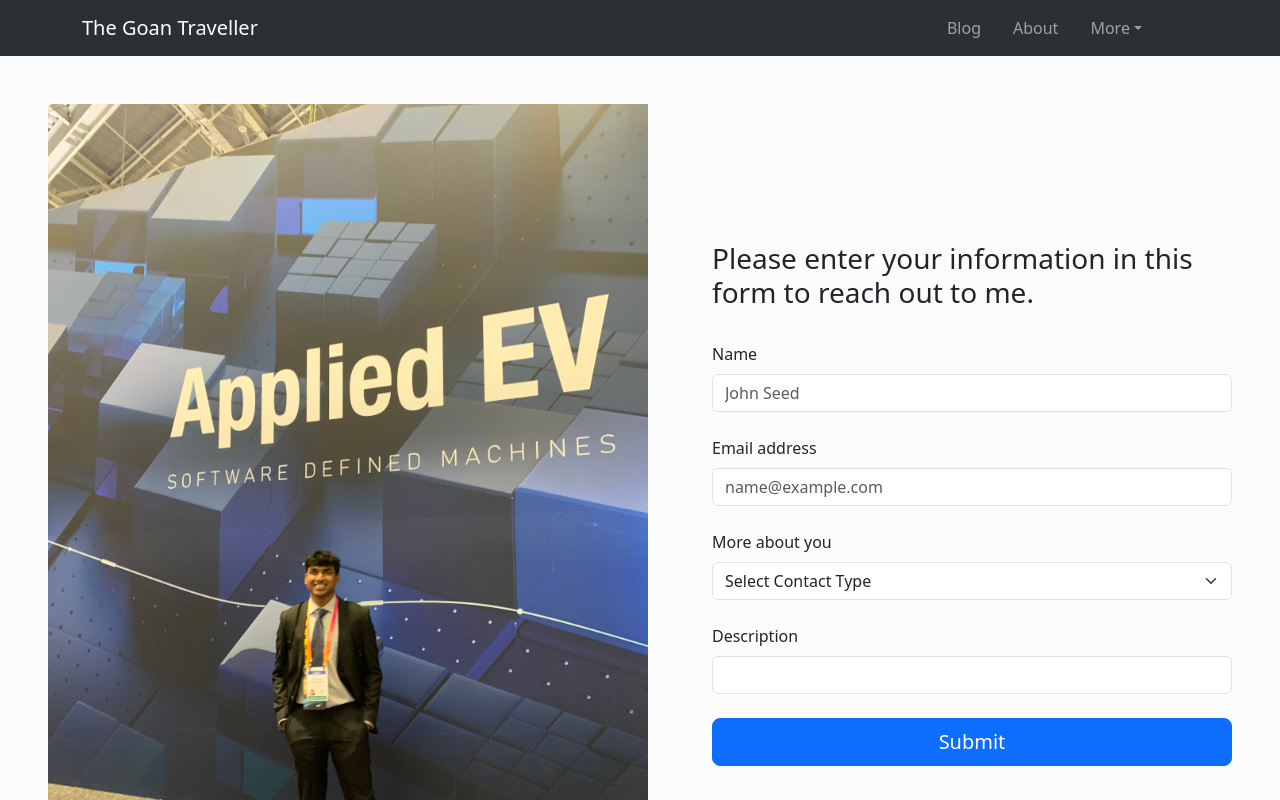
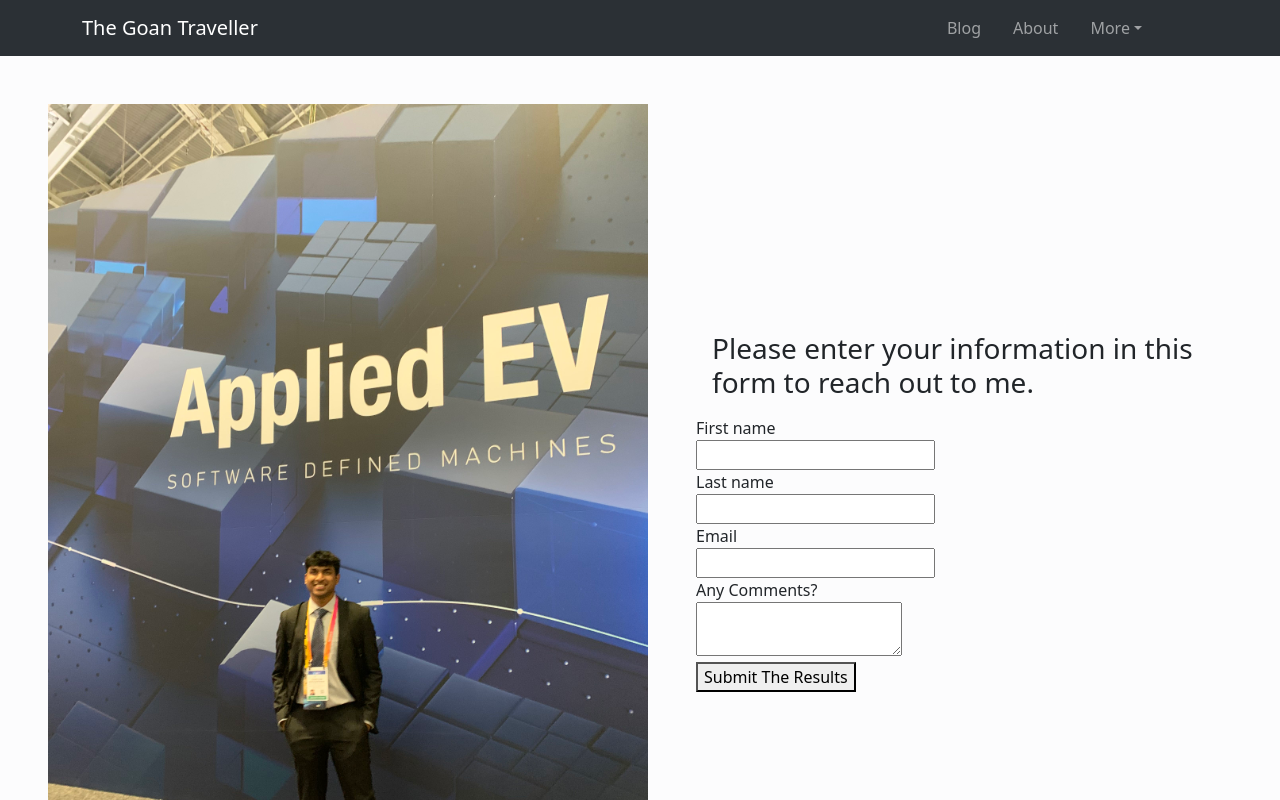
Before and after one commit to JonathanAlexMasc/travel-blog, a React (Create React App) app: page /contact in a window 1280 px wide. Shown: the top 800 px of the page. Built offline with nearby package versions, Linux system fonts and the light colour scheme.

Commit message:
another form

```diff
--- a/src/pages/ContactPage.jsx
+++ b/src/pages/ContactPage.jsx
@@ -11,11 +11,12 @@
             </Container>
             <Container fluid className="p-3 m-3 d-flex flex-column">
                 <h3 className="m-3">Please enter your information in this form to reach out to me.</h3>
-                <Form className="m-3"
+                {/* <Form className="m-3"
                     name="contact v1"
                     method="post"
                     data-netlify="true"
                     onSubmit="submit"
+                    netlify
                 >
                     <Form.Group className="mb-4" controlId="exampleForm.ControlInput1">
                         <Form.Label>Name</Form.Label>
@@ -43,7 +44,47 @@
                             Submit
                         </Button>
                     </div>
-                </Form>
+                </Form> */}
+                <form
+                    name="contact v2"
+                    method="post"
+                    data-netlify="true"
+                    onSubmit="submit"
+                    data-netlify-honeypot="bot-field"
+                >
+                    <input type="hidden" name="form-name" value="contact v2" />
+
+                    <div hidden>
+                        <input name="bot-field" />
+                    </div>
+
+                    <div>
+                        <label>First name<br />
+                            <input type="text" name="first-name" />
+                        </label>
+                    </div>
+
+                    <div>
+                        <label>Last name<br />
+                            <input type="text" name="last-name" />
+                        </label>
+                    </div>
+
+                    <div>
+                        <label htmlFor="email" >Email</label><br />
+                        <input id="email" type="email" name="email" />
+                    </div>
+
+                    <div>
+                        <label>Any Comments?<br />
+                            <textarea name="comments"></textarea>
+                        </label>
+                    </div>
+
+                    <button type="submit">Submit The Results</button>
+
+                </form>
+
             </Container>
         </Container>
     )
```
